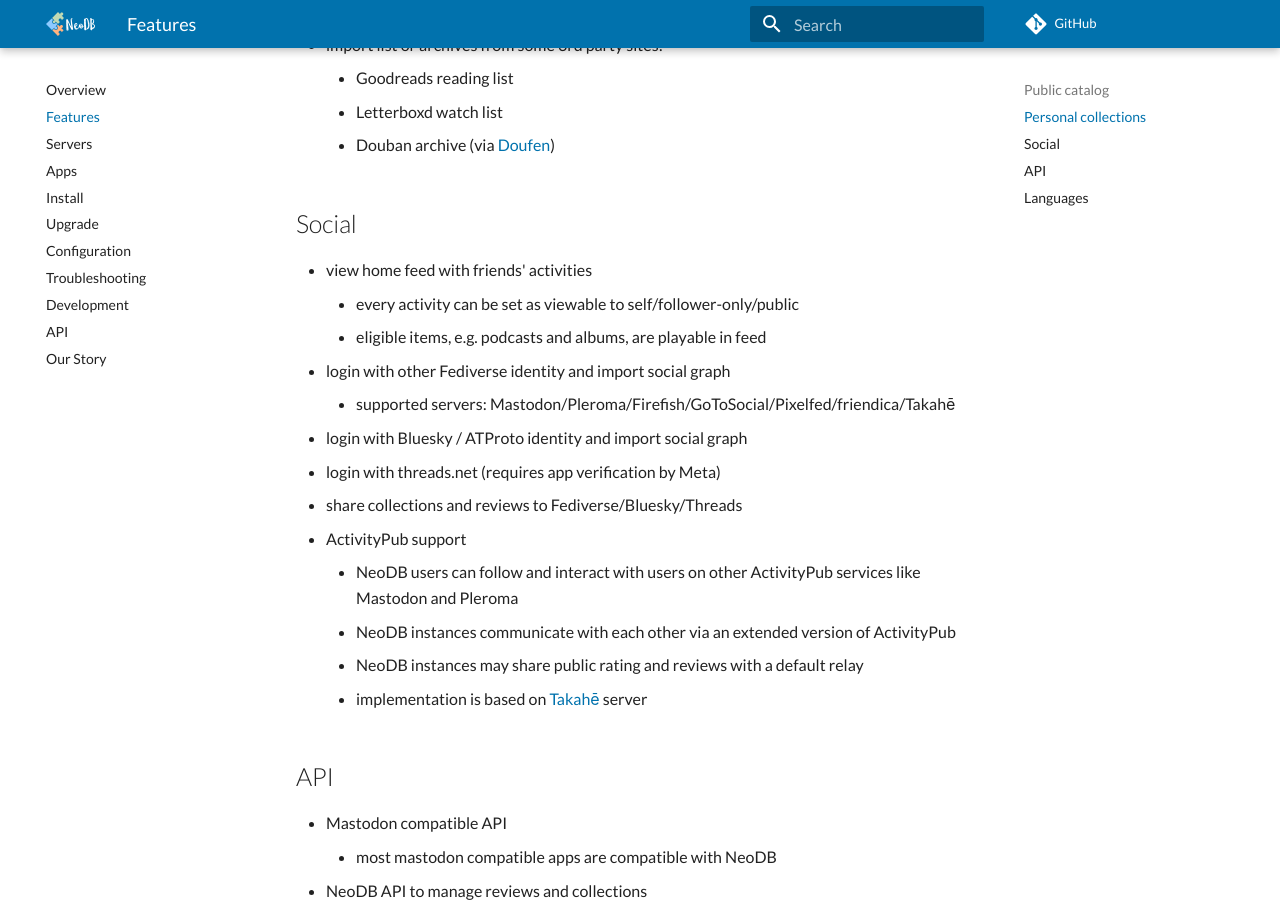
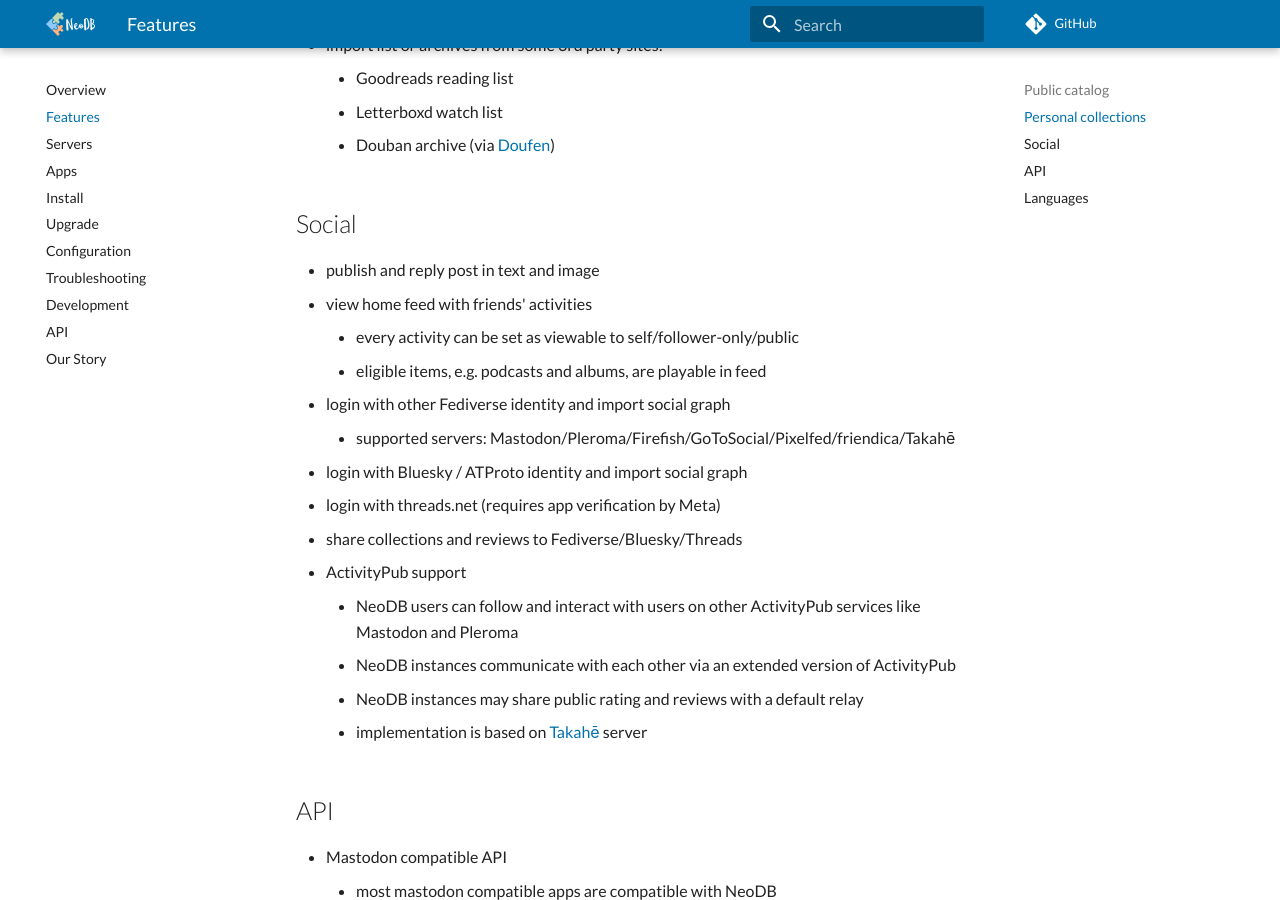
Before and after one commit to KevGamesUltimate/neodb-doc, an MkDocs documentation site: the page built from docs/features.md, in a window 1280 px wide and 900 px high, scrolled down 1221 px. Built offline with MkDocs 1.6.1 and Material for MkDocs 9.7.7, drawn with Linux system fonts in a browser that asks for light colours; comment, search, counter and statistics services are not loaded.

Commit message:
Update features.md

```diff
--- a/docs/features.md
+++ b/docs/features.md
@@ -41,6 +41,7 @@ NeoDB has [various features](features.md), and you may image it as a mix of Mast
 
 ## Social
 
+  - publish and reply post in text and image
   - view home feed with friends' activities
     - every activity can be set as viewable to self/follower-only/public
     - eligible items, e.g. podcasts and albums, are playable in feed
```
